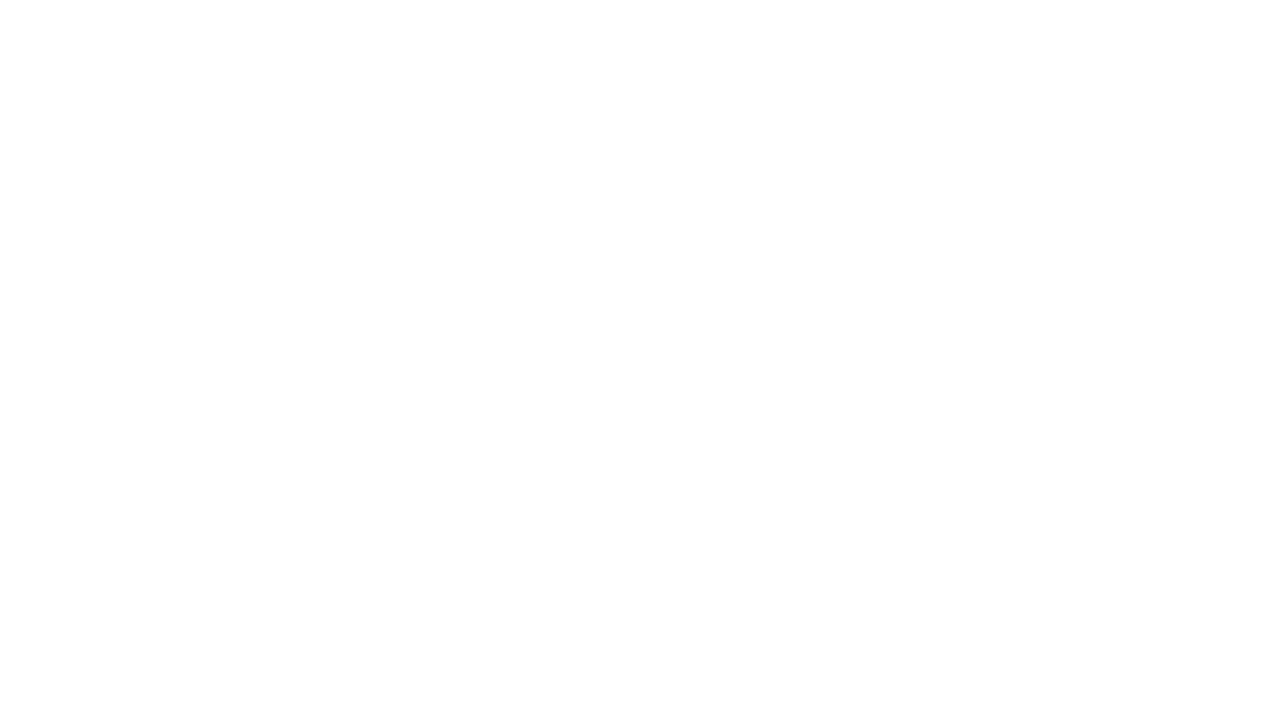
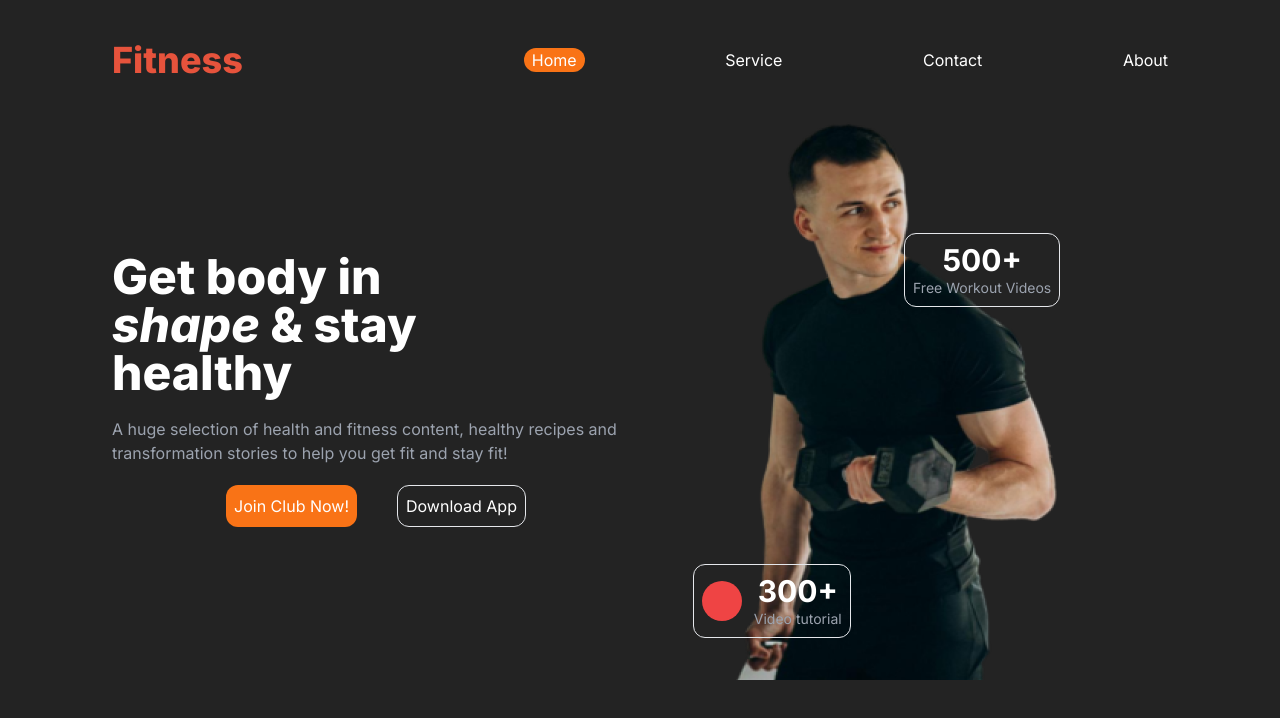
Before and after one commit to shohidulislam12/A2-Solv-by-Tailwincss, a plain HTML site: page index.html in a window 1280 px wide. Drawn offline with nearby package versions, Linux system fonts and the light colour scheme.

Commit message:
complete header part

```diff
--- a/index.html
+++ b/index.html
@@ -3,9 +3,87 @@
 <head>
     <meta charset="UTF-8">
     <meta name="viewport" content="width=device-width, initial-scale=1.0">
-    <title>Document</title>
+    <title>Fitness</title>
+    <script src="https://cdn.tailwindcss.com"></script>
+    <script src="https://kit.fontawesome.com/9cccb8ef2e.js" crossorigin="anonymous"></script>
+    <script>
+        tailwind.config = {
+          theme: {
+            extend: {
+              colors: {
+                clifford: '#da373d',
+              }
+            }
+          }
+        }
+      </script>
+    <style>
+        @import url('https://fonts.googleapis.com/css2?family=Inter:ital,opsz,wght@0,14..32,100..900;1,14..32,100..900&display=swap');
+     body{
+        font-family: "Inter", sans-serif;
+     }
+
+
+
+        </style>
+
 </head>
-<body>
+<body class="max-w-screen-xl mx-auto px-4 lg:px-28 py-10 my-0 bg-[#232323] text-white">
+    <header>
+       <nav class="flex justify-between  items-center  ">
+          <h2 class="text-[#E6533C] text-4xl  font-extrabold">Fitness</h2>
+        <div> <i class="fa-solid fa-bars inline sm:hidden  "></i></div>
+          <ul class=" flex justify-center gap-10 border   rounded-xl p-1 hidden sm:contents ">
+             <li><button class="bg-orange-500 rounded-xl px-2 ">Home</button></li>
+             <li>Service</li>
+             <li>Contact</li>
+             <li>About</li>
 
+          </ul>
+
+       </nav>
+        <!-- banner -->
+         <div class="my-5 grid grid-cols-1 sm:grid-cols-2  items-center">
+                 <div>
+                    <h3 class="font-extrabold text-5xl">Get body in <br>
+                         <span class="italic">shape</span> & stay <br> healthy</h3>
+                    <p class="my-5 text-gray-400">A huge selection of health and fitness content, healthy recipes and transformation stories to help you get fit and stay fit!</p>
+                    <div class="flex justify-center gap-10 mx-auto  ">
+                        <button class="bg-orange-500 rounded-xl p-2 ">Join Club Now!</button>
+                        <button class="bg-orange-500 rounded-xl p-2 border bg-transparent ">Download App</button>
+                    </div>
+                 </div>
+               <div class="relative" >
+        <img class="flex justify-center gap-10 mx-auto" src="images/Images 2.png" alt="">
+                     <div class="absolute items-center rounded-xl  border mx-auto top-[23%] left-[50%]  bg-transparent p-2 bg-[#453932]">
+                     <h3 class="text-3xl font-bold text-center   ">500+</h3>
+                    <p class="text-center text-sm text-gray-400"> Free Workout Videos</p>
+                     </div>
+                     <div class="absolute flex gap-3 items-center rounded-xl  border mx-auto top-[80%] left-[10%]  bg-transparent p-2 bg-[#453932]">
+                        <div class=" w-10 h-10 rounded-full bg-red-500">
+
+                        </div>
+                     <span><h3 class="text-3xl font-bold text-center   ">300+</h3>
+                        <p class="text-center text-sm text-gray-400">Video tutorial</p></span>
+                     </div>
+
+
+
+
+               </div>
+
+
+
+
+         </div>
+    </header>
+    <main>
+
+
+    </main>
+    <footer>
+
+
+    </footer>
 </body>
 </html>
--- /dev/null
+++ b/tailwind.config.js
@@ -0,0 +1,8 @@
+/** @type {import('tailwindcss').Config} */
+module.exports = {
+    content: ["./src/**/*.{html,js}"],
+    theme: {
+      extend: {},
+    },
+    plugins: [],
+  }
```
